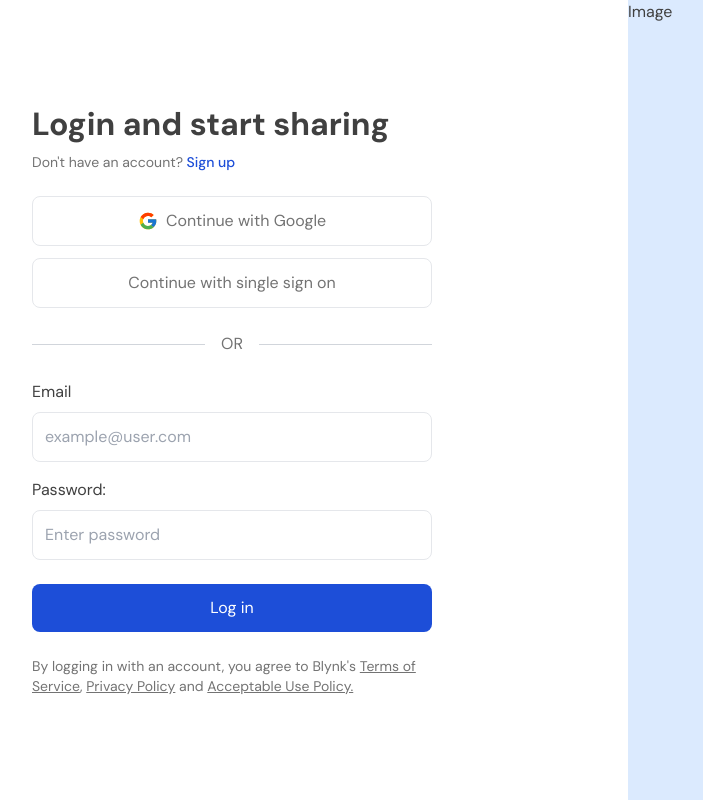
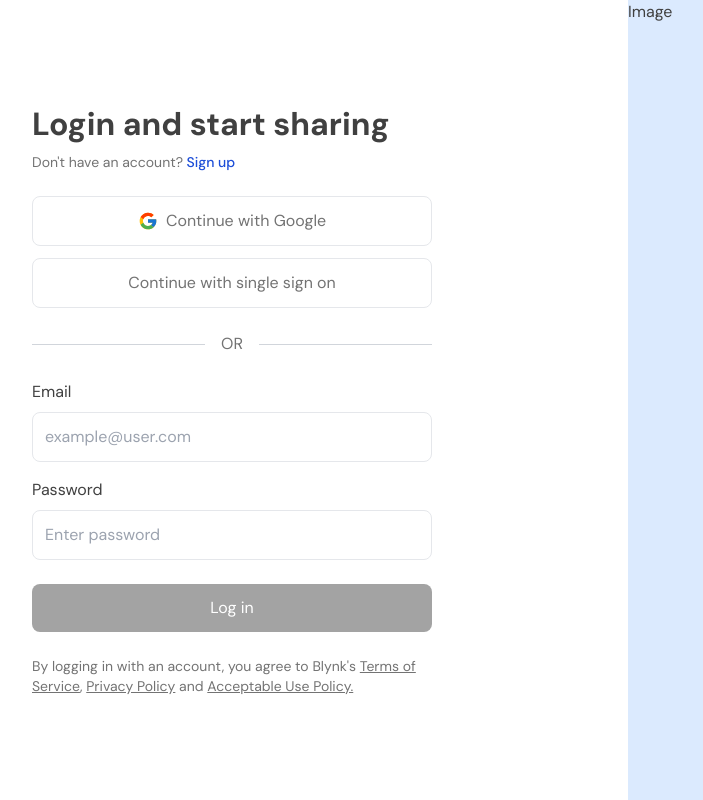
Before and after one commit to highscoreUx/blynk-nextjs, a Next.js app: page /login in a window 1280 px wide. Shown: the whole page, without its empty margins (140-843 px from the left). Built offline with nearby package versions, Linux system fonts and the light colour scheme.

Commit message:
feat: add toast message to login for improved experience

```diff
--- a/app/components/Validator.tsx
+++ b/app/components/Validator.tsx
@@ -105,7 +105,7 @@ const Validator = () => {
 				className="p-3 bg-blue-700 text-white rounded-lg mt-6 w-full"
 				disabled={!allValidationsPassed || isLoading}
 			>
-				{isLoading ? "Creating free account" : "Create free account"}
+				{isLoading ? "Creating free account..." : "Create free account"}
 			</button>
 		</div>
 	);
--- /dev/null
+++ b/app/login/InputComponnent.tsx
@@ -0,0 +1,73 @@
+"use client";
+import React, { useState } from "react";
+import { login } from "./actions";
+import toast from "react-hot-toast";
+
+const InputComponnent = () => {
+	const [password, setpassword] = useState("");
+	const [email, setEmail] = useState("");
+	const [isLoading, setisLoading] = useState(false);
+	return (
+		<div>
+			<div className="flex flex-col items-start gap-2">
+				<label htmlFor="email">Email</label>
+				<input
+					id="email"
+					name="email"
+					type="email"
+					value={email}
+					onChange={(e) => {
+						setEmail(e.currentTarget.value);
+					}}
+					required
+					className="w-full text-neutral-600"
+					placeholder="example@user.com"
+				/>
+			</div>
+			<div className="flex flex-col items-start mt-4 gap-2">
+				<label htmlFor="password">Password</label>
+				<input
+					id="password"
+					name="password"
+					type="password"
+					required
+					className="w-full text-neutral-600"
+					placeholder="Enter password"
+					value={password}
+					onChange={(e) => {
+						setpassword(e.currentTarget.value);
+					}}
+				/>
+			</div>
+			<button
+				// formAction={login}
+				onClick={async (e) => {
+					const formData = new FormData();
+					formData.append("email", email);
+					formData.append("password", password);
+					e.preventDefault();
+					setisLoading(true);
+					try {
+						const res = await login(formData);
+						if (!res.success) {
+							toast.dismiss();
+							toast.error(res.message);
+						} else {
+							toast(res.message);
+						}
+					} catch (error) {
+						console.log(error);
+					} finally {
+						setisLoading(false);
+					}
+				}}
+				className="p-3 bg-blue-700 text-white rounded-lg mt-6 w-full"
+				disabled={(!password && !email) || isLoading}
+			>
+				{isLoading ? "Logging in..." : "Log in"}
+			</button>
+		</div>
+	);
+};
+
+export default InputComponnent;
--- a/app/login/page.tsx
+++ b/app/login/page.tsx
@@ -1,6 +1,7 @@
 import Link from "next/link";
 import { googleSignin, login } from "./actions";
 import { FcGoogle } from "react-icons/fc";
+import InputComponnent from "./InputComponnent";
 
 export default function LoginPage() {
 	return (
@@ -40,34 +41,7 @@ export default function LoginPage() {
 							OR
 						</p>
 						<form className="mt-6">
-							<div className="flex flex-col items-start gap-2">
-								<label htmlFor="email">Email</label>
-								<input
-									id="email"
-									name="email"
-									type="email"
-									required
-									className="w-full text-neutral-600"
-									placeholder="example@user.com"
-								/>
-							</div>
-							<div className="flex flex-col items-start mt-4 gap-2">
-								<label htmlFor="password">Password:</label>
-								<input
-									id="password"
-									name="password"
-									type="password"
-									required
-									className="w-full text-neutral-600"
-									placeholder="Enter password"
-								/>
-							</div>
-							<button
-								formAction={login}
-								className="p-3 bg-blue-700 text-white rounded-lg mt-6 w-full"
-							>
-								Log in
-							</button>
+							<InputComponnent />
 						</form>
 						<p className="mt-6 text-sm">
 							By logging in with an account, you agree to Blynk's{" "}
```
